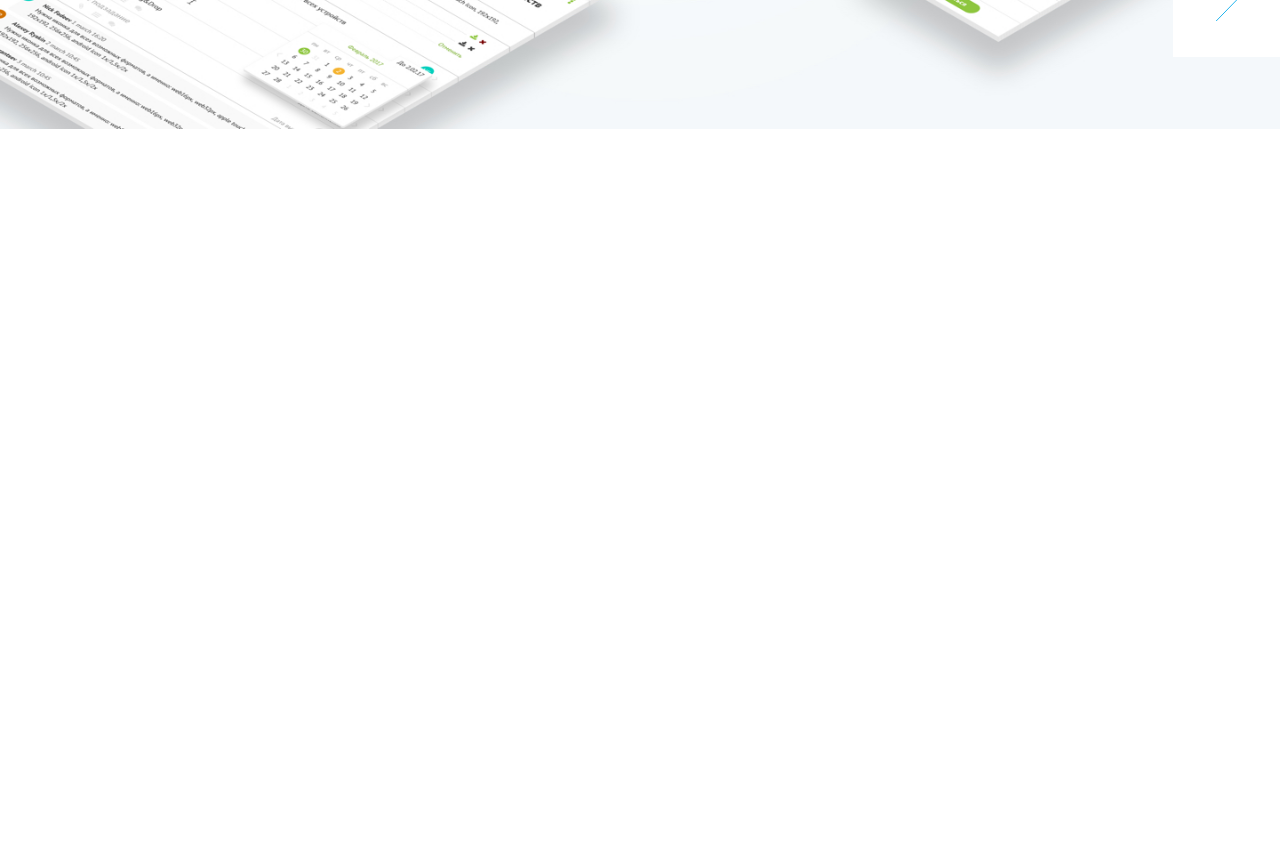
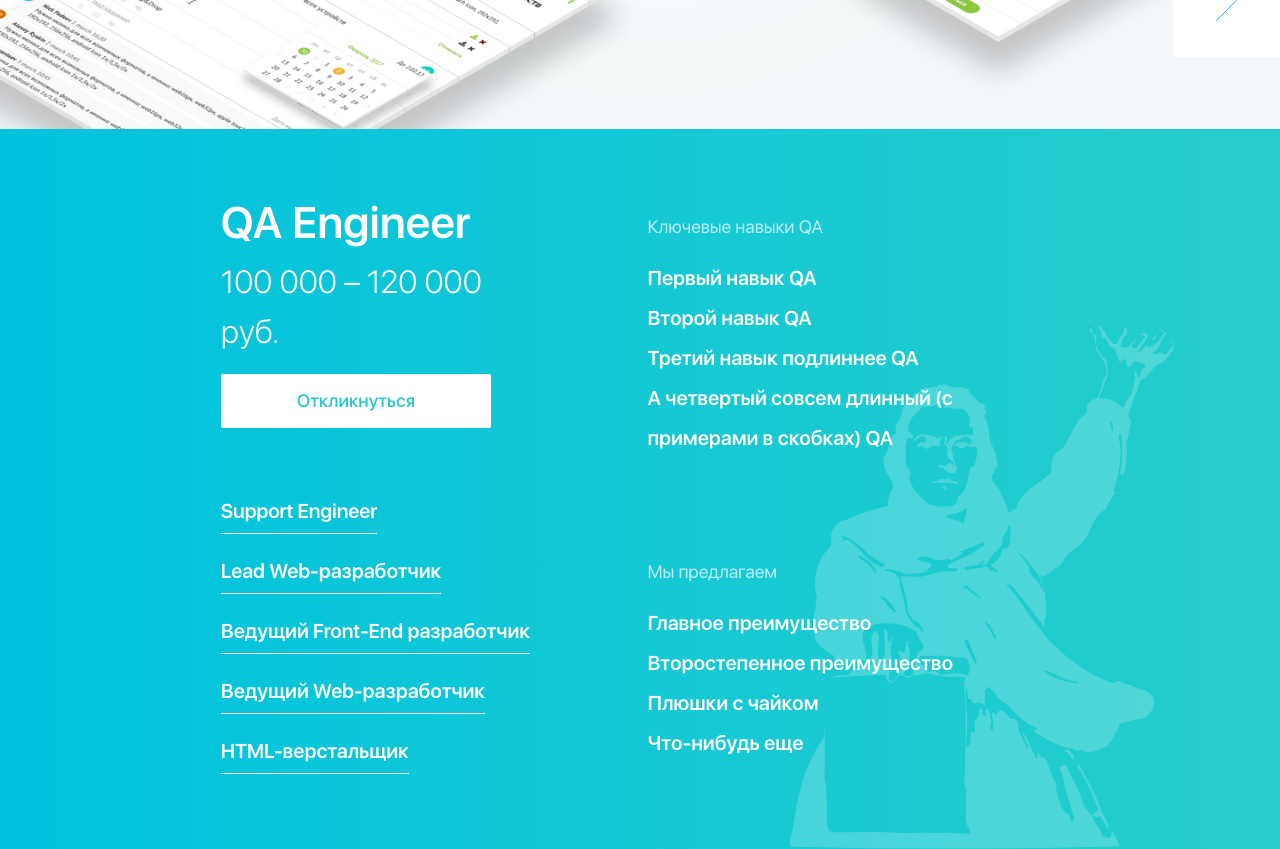
Before and after one commit to andreystarkov/Intelaxy-react, a React (Create React App) app: page / in a window 1280 px wide. Shown: the part 3500-4349 px from the top of the page. Before the commit the page ends 3629 px from the top, so only its background shows below. Built offline with nearby package versions, Linux system fonts and the light colour scheme.

Commit message:
added Vacancy component

```diff
--- a/src/App.js
+++ b/src/App.js
@@ -1,6 +1,7 @@
 import React, { Component } from 'react';
 import Header from './components/Header/Header';
 import Platform from './components/Platform/Platform';
+import Vacancy from './components/Vacancy/Vacancy';
 import './sass/main.css';
 
 class App extends Component {
@@ -9,6 +10,7 @@ class App extends Component {
       <div className="app-container">
         <Header />
         <Platform />
+        <Vacancy />
       </div>
     );
   }
--- a/src/components/Vacancy/Vacancy.js
+++ b/src/components/Vacancy/Vacancy.js
@@ -0,0 +1,284 @@
+import React from 'react';
+
+const Vacancy = () => {
+	return (
+
+		<div className="third-screen">
+
+			<div className="header">
+
+				<div className="gutter-10 row">
+
+					<div className="col-md-3 col-md-offset-2 col-sm-3 col-sm-offset-2">
+
+						<div className="profession active" id="QA">
+
+							<h2>QA Engineer</h2>
+
+							<div className="price">100 000 – 120 000 руб.</div>
+
+							{/*<svg xmlns="http://www.w3.org/2000/svg" version="1.1" className="svg-filters">
+							 <defs>
+							 <filter id="qa-show-form">
+							 <feImage xlink:href="img/ripple.png" x="30" y="20" width="0" height="0" result="ripple"></feImage>
+							 <feDisplacementMap xChannelSelector="R" yChannelSelector="G" color-interpolation-filters="sRGB" in="SourceGraphic" in2="ripple" scale="20" result="dm" />
+							 <feComposite operator="in" in2="ripple"></feComposite>
+							 <feComposite in2="SourceGraphic"></feComposite>
+							 </filter>
+							 </defs>
+							 </svg>*/}
+
+							<div className="button" id="qa-show-button">Откликнуться</div>
+
+						</div>
+
+						<div className="profession" id="support">
+
+							<h2>Support Engineer</h2>
+
+							<div className="price">100 000 – 120 000 руб.</div>
+
+							{/*<svg xmlns="http://www.w3.org/2000/svg" version="1.1" className="svg-filters">
+							 <defs>
+							 <filter id="support-show-form">
+							 <feImage xlink:href="img/ripple.png" x="30" y="20" width="0" height="0" result="ripple"></feImage>
+							 <feDisplacementMap xChannelSelector="R" yChannelSelector="G" color-interpolation-filters="sRGB" in="SourceGraphic" in2="ripple" scale="20" result="dm" />
+							 <feComposite operator="in" in2="ripple"></feComposite>
+							 <feComposite in2="SourceGraphic"></feComposite>
+							 </filter>
+							 </defs>
+							 </svg>*/}
+
+							<div className="button" id="support-show-form-button">Откликнуться</div>
+
+						</div>
+
+						<div className="profession" id="lead_web">
+
+							<h2>Lead Web-разработчик</h2>
+
+							<div className="price">100 000 – 120 000 руб.</div>
+
+							{/*<svg xmlns="http://www.w3.org/2000/svg" version="1.1" className="svg-filters">
+							 <defs>
+							 <filter id="lead-show-form">
+							 <feImage xlink:href="img/ripple.png" x="30" y="20" width="0" height="0" result="ripple"></feImage>
+							 <feDisplacementMap xChannelSelector="R" yChannelSelector="G" color-interpolation-filters="sRGB" in="SourceGraphic" in2="ripple" scale="20" result="dm" />
+							 <feComposite operator="in" in2="ripple"></feComposite>
+							 <feComposite in2="SourceGraphic"></feComposite>
+							 </filter>
+							 </defs>
+							 </svg>*/}
+
+							<div className="button" id="lead-show-form-button">Откликнуться</div>
+
+						</div>
+
+						<div className="profession" id="front-end">
+
+							<h2>Ведущий Front-End разработчик</h2>
+
+							<div className="price">100 000 – 120 000 руб.</div>
+
+							{/*<svg xmlns="http://www.w3.org/2000/svg" version="1.1" className="svg-filters">
+							 <defs>
+							 <filter id="front-show-form">
+							 <feImage xlink:href="img/ripple.png" x="30" y="20" width="0" height="0" result="ripple"></feImage>
+							 <feDisplacementMap xChannelSelector="R" yChannelSelector="G" color-interpolation-filters="sRGB" in="SourceGraphic" in2="ripple" scale="20" result="dm" />
+							 <feComposite operator="in" in2="ripple"></feComposite>
+							 <feComposite in2="SourceGraphic"></feComposite>
+							 </filter>
+							 </defs>
+							 </svg>*/}
+
+							<div className="button" id="front-show-form-button">Откликнуться</div>
+
+						</div>
+
+						<div className="profession" id="web">
+
+							<h2>Ведущий Web-разработчик</h2>
+
+							<div className="price">100 000 – 120 000 руб.</div>
+
+							{/*<svg xmlns="http://www.w3.org/2000/svg" version="1.1" className="svg-filters">
+							 <defs>
+							 <filter id="web-show-form">
+							 <feImage xlink:href="img/ripple.png" x="30" y="20" width="0" height="0" result="ripple"></feImage>
+							 <feDisplacementMap xChannelSelector="R" yChannelSelector="G" color-interpolation-filters="sRGB" in="SourceGraphic" in2="ripple" scale="20" result="dm" />
+							 <feComposite operator="in" in2="ripple"></feComposite>
+							 <feComposite in2="SourceGraphic"></feComposite>
+							 </filter>
+							 </defs>
+							 </svg>*/}
+
+							<div className="button" id="web-show-form-button">Откликнуться</div>
+
+						</div>
+
+						<div className="profession" id="html">
+
+							<h2>HTML-верстальщик</h2>
+
+							<div className="price">100 000 – 120 000 руб.</div>
+
+							{/*<svg xmlns="http://www.w3.org/2000/svg" version="1.1" className="svg-filters">
+							 <defs>
+							 <filter id="html-show-form">
+							 <feImage xlink:href="img/ripple.png" x="30" y="20" width="0" height="0" result="ripple"></feImage>
+							 <feDisplacementMap xChannelSelector="R" yChannelSelector="G" color-interpolation-filters="sRGB" in="SourceGraphic" in2="ripple" scale="20" result="dm" />
+							 <feComposite operator="in" in2="ripple"></feComposite>
+							 <feComposite in2="SourceGraphic"></feComposite>
+							 </filter>
+							 </defs>
+							 </svg>*/}
+
+							<div className="button" id="html-show-form-button">Откликнуться</div>
+
+						</div>
+
+					</div>
+
+					<div className="col-md-4 col-sm-4 col-md-offset-1 col-sm-offset-1 skills-offers">
+
+						<div className="skills active" id="QA-skills">
+
+							<div className="title">Ключевые навыки QA</div>
+
+							<p>Первый навык QA</p>
+
+							<p>Второй навык QA</p>
+
+							<p>Третий навык подлиннее QA</p>
+
+							<p>А четвертый совсем длинный (с примерами в скобках) QA</p>
+
+						</div>
+
+						<div className="skills" id="support-skills">
+
+							<div className="title">Ключевые навыки support</div>
+
+							<p>Первый навык support</p>
+
+							<p>Второй навык support</p>
+
+							<p>Третий навык подлиннее support</p>
+
+							<p>А четвертый совсем длинный (с примерами в скобках) support</p>
+
+						</div>
+
+						<div className="skills" id="lead_web-skills">
+
+							<div className="title">Ключевые навыки lead_web</div>
+
+							<p>Первый навык lead_web</p>
+
+							<p>Второй навык lead_web</p>
+
+							<p>Третий навык подлиннее lead_web</p>
+
+							<p>А четвертый совсем длинный (с примерами в скобках) lead_web</p>
+
+						</div>
+
+						<div className="skills" id="front-end-skills">
+
+							<div className="title">Ключевые навыки front-end</div>
+
+							<p>Первый навык front-end</p>
+
+							<p>Второй навык front-end</p>
+
+							<p>Третий навык подлиннее front-end</p>
+
+							<p>А четвертый совсем длинный (с примерами в скобках) front-end</p>
+
+						</div>
+
+						<div className="skills" id="web-skills">
+
+							<div className="title">Ключевые навыки web</div>
+
+							<p>Первый навык web</p>
+
+							<p>Второй навык web</p>
+
+							<p>Третий навык подлиннее web</p>
+
+							<p>А четвертый совсем длинный (с примерами в скобках) web</p>
+
+						</div>
+
+						<div className="skills" id="html-skills">
+
+							<div className="title">Ключевые навыки html</div>
+
+							<p>Первый навык html</p>
+
+							<p>Второй навык html</p>
+
+							<p>Третий навык подлиннее html</p>
+
+							<p>А четвертый совсем длинный (с примерами в скобках) html</p>
+
+						</div>
+
+						<div className="offer active">
+
+							<div className="title">Мы предлагаем</div>
+
+							<p>Главное преимущество</p>
+
+							<p>Второстепенное преимущество</p>
+
+							<p>Плюшки с чайком</p>
+
+							<p>Что-нибудь еще</p>
+
+						</div>
+
+					</div>
+
+					<form action="#" name="send-respond" className="col-md-4 col-sm-4 col-md-offset-1 col-sm-offset-1 respond">
+
+						<div className="wrap">
+
+							<input name="email" type="email" required placeholder="Email" id="email-respond" /><label for="email-respond"></label>
+
+							<input type="text" required placeholder="Имя" id="name-respond" /><label for="name-respond"></label>
+
+							<input type="text" required placeholder="Должность" id="phone-respond" /><label for="phone-respond"></label>
+
+							<input type="text" required placeholder="Компания" id="company-respond" /><label for="company-respond"></label>
+
+							<input type="text" required placeholder="Тип проекта" id="project-respond" /><label for="project-respond"></label>
+
+						</div>
+
+						{/*<svg xmlns="http://www.w3.org/2000/svg" version="1.1" className="svg-filters">
+						 <defs>
+						 <filter id="show-form">
+						 <feImage xlink:href="img/ripple.png" x="30" y="20" width="0" height="0" result="ripple"></feImage>
+						 <feDisplacementMap xChannelSelector="R" yChannelSelector="G" color-interpolation-filters="sRGB" in="SourceGraphic" in2="ripple" scale="20" result="dm" />
+						 <feComposite operator="in" in2="ripple"></feComposite>
+						 <feComposite in2="SourceGraphic"></feComposite>
+						 </filter>
+						 </defs>
+						 </svg>*/}
+
+						<button type="submit" id="show-form-button">Отправить запрос</button>
+
+					</form>
+
+				</div>
+
+			</div>
+
+		</div>
+
+	)
+};
+
+export default Vacancy;
```
